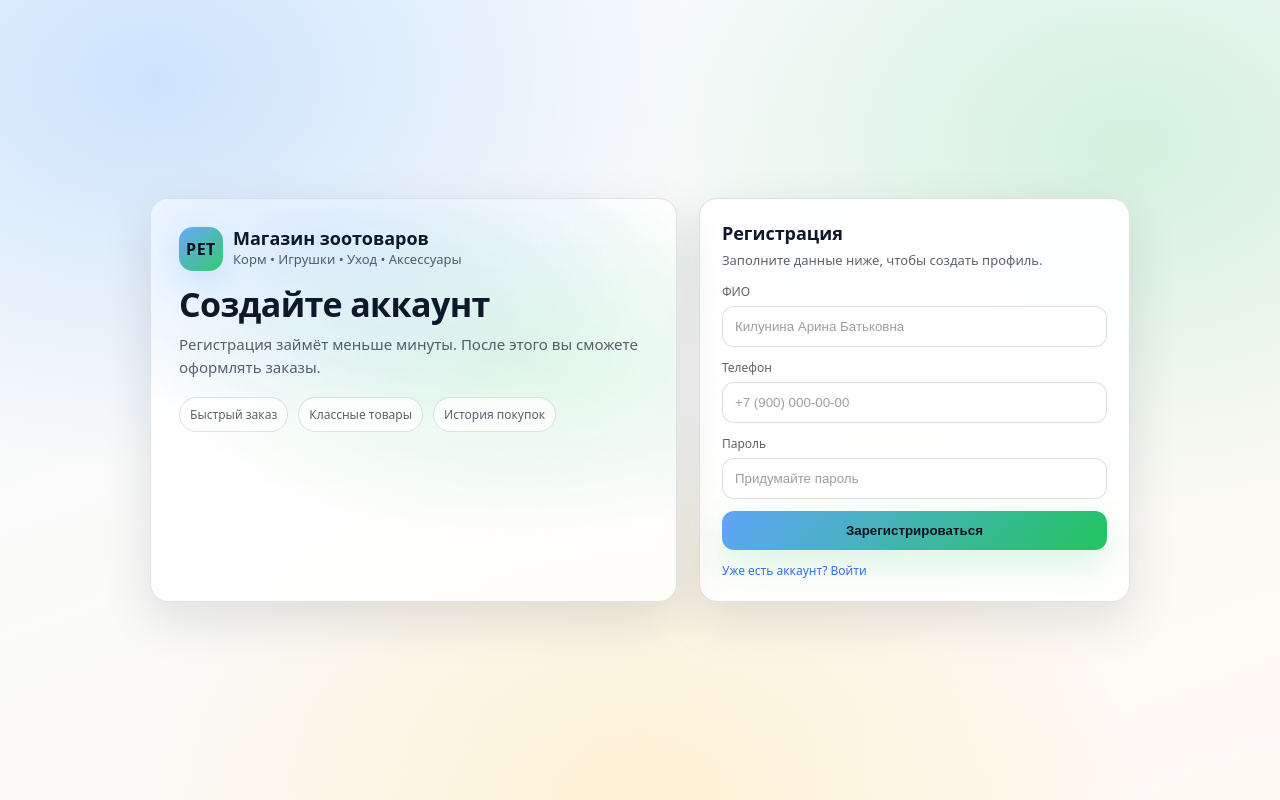
After one commit to ArinaKil/Kursach, a PHP site: page /pages/register.php in a window 1280 px wide. The commit adds this page. Run offline with PHP 8.4, Linux system fonts and the light colour scheme.

Commit message:
страницы авторизации&регистрации. Килунина

```diff
--- a/index.php
+++ b/index.php
@@ -1,4 +1,4 @@
 <?php
-    header("Location: pages/index.php");
+    header("Location: pages/login.php");
     exit();
 ?>
--- a/pages/index.php
+++ b/pages/index.php
@@ -1,5 +1,5 @@
 <?php
-    include "../settings/connect_database.php";
+
 ?>
 <!DOCTYPE html>
 <html lang="ru">
--- /dev/null
+++ b/pages/register.php
@@ -0,0 +1,302 @@
+<?php
+    require_once __DIR__ . '/../settings/connect_database.php';
+    require_once __DIR__ . '/../Controllers/RegisterController.php';
+
+    $error = null;
+    $fioValue = '';
+    $phoneValue = '';
+
+    if ($_SERVER['REQUEST_METHOD'] === 'POST') {
+        $fioValue = trim($_POST['fio'] ?? '');
+        $phoneValue = trim($_POST['phone'] ?? '');
+        $password = $_POST['password'] ?? '';
+
+        $controller = new RegisterController();
+        $error = $controller->register($fioValue, $phoneValue, $password);
+    }
+?>
+<!DOCTYPE html>
+<html lang="ru">
+<head>
+    <meta charset="UTF-8">
+    <meta name="viewport" content="width=device-width, initial-scale=1.0">
+    <title>Регистрация — Магазин зоотоваров</title>
+    <style>
+        :root{
+            --bg1:#f6fbff;
+            --bg2:#fffaf2;
+            --card:#ffffff;
+            --card2:#ffffff;
+            --stroke:rgba(15, 23, 42, .12);
+            --text:#0f172a;
+            --muted:rgba(15, 23, 42, .68);
+            --accent:#22c55e;
+            --accent2:#60a5fa;
+            --danger:#e11d48;
+            --shadow:0 18px 50px rgba(15, 23, 42, .12);
+            --radius:18px;
+        }
+        *{box-sizing:border-box}
+        html,body{height:100%}
+        body{
+            margin:0;
+            font-family: system-ui, -apple-system, Segoe UI, Roboto, Arial, "Noto Sans", "Helvetica Neue", sans-serif;
+            color:var(--text);
+            background:
+                radial-gradient(900px 650px at 12% 10%, rgba(96,165,250,.28), transparent 60%),
+                radial-gradient(820px 620px at 88% 18%, rgba(34,197,94,.18), transparent 60%),
+                radial-gradient(900px 700px at 50% 100%, rgba(251, 191, 36, .16), transparent 55%),
+                linear-gradient(160deg, var(--bg1), var(--bg2));
+            display:flex;
+            align-items:center;
+            justify-content:center;
+            padding:32px 16px;
+        }
+        .shell{
+            width:min(980px, 100%);
+            display:grid;
+            grid-template-columns: 1.1fr .9fr;
+            gap:22px;
+            align-items:stretch;
+        }
+        @media (max-width: 860px){
+            .shell{grid-template-columns:1fr}
+        }
+        .hero{
+            border:1px solid var(--stroke);
+            background:linear-gradient(180deg, rgba(255,255,255,.92), rgba(255,255,255,.78));
+            border-radius:var(--radius);
+            box-shadow:var(--shadow);
+            padding:28px;
+            position:relative;
+            overflow:hidden;
+            min-height:360px;
+        }
+        .hero::before{
+            content:"";
+            position:absolute;
+            inset:-2px;
+            background:
+                radial-gradient(520px 260px at 30% 10%, rgba(96,165,250,.22), transparent 70%),
+                radial-gradient(520px 260px at 70% 40%, rgba(34,197,94,.16), transparent 70%);
+            opacity:.9;
+            pointer-events:none;
+        }
+        .hero > *{position:relative}
+        .brand{
+            display:flex;
+            align-items:center;
+            gap:10px;
+            margin-bottom:14px;
+        }
+        .logo{
+            width:44px;height:44px;
+            border-radius:14px;
+            background:linear-gradient(135deg, rgba(96,165,250,.95), rgba(34,197,94,.90));
+            box-shadow:0 12px 30px rgba(96,165,250,.20);
+            display:grid;
+            place-items:center;
+            color:#0b1220;
+            font-weight:800;
+            letter-spacing:.5px;
+        }
+        .brand-title{font-weight:800;font-size:18px;line-height:1.1}
+        .brand-sub{color:var(--muted);font-size:13px;margin-top:2px}
+        h1{
+            margin:14px 0 10px;
+            font-size:34px;
+            line-height:1.12;
+            letter-spacing:-.6px;
+        }
+        .lead{
+            margin:0;
+            color:var(--muted);
+            font-size:15px;
+            line-height:1.55;
+            max-width:54ch;
+        }
+        .badges{
+            display:flex;
+            flex-wrap:wrap;
+            gap:10px;
+            margin-top:18px;
+        }
+        .badge{
+            border:1px solid var(--stroke);
+            background:rgba(255,255,255,.75);
+            padding:8px 10px;
+            border-radius:999px;
+            font-size:12px;
+            color:var(--muted);
+            backdrop-filter: blur(6px);
+        }
+        .card{
+            border:1px solid var(--stroke);
+            background:linear-gradient(180deg, rgba(255,255,255,.95), rgba(255,255,255,.86));
+            border-radius:var(--radius);
+            box-shadow:var(--shadow);
+            padding:22px;
+        }
+        .card h2{
+            margin:0 0 6px;
+            font-size:18px;
+        }
+        .card p{
+            margin:0 0 14px;
+            color:var(--muted);
+            font-size:13px;
+            line-height:1.45;
+        }
+        form{margin-top:10px}
+        .field{margin:12px 0}
+        label{
+            display:block;
+            font-size:12px;
+            color:var(--muted);
+            margin:0 0 6px;
+        }
+        input{
+            width:100%;
+            padding:12px 12px;
+            border-radius:12px;
+            border:1px solid rgba(15, 23, 42, .14);
+            background:rgba(255,255,255,.92);
+            color:var(--text);
+            outline:none;
+            transition: border-color .15s ease, box-shadow .15s ease, transform .02s ease;
+        }
+        input::placeholder{color:rgba(15, 23, 42, .42)}
+        input:focus{
+            border-color: rgba(96,165,250,.75);
+            box-shadow: 0 0 0 4px rgba(96,165,250,.18);
+        }
+        .row{
+            display:flex;
+            justify-content:space-between;
+            align-items:center;
+            gap:10px;
+            margin-top:10px;
+        }
+        .btn{
+            appearance:none;
+            border:none;
+            cursor:pointer;
+            border-radius:12px;
+            padding:12px 14px;
+            font-weight:700;
+            color:#0b1220;
+            background: linear-gradient(135deg, var(--accent2), var(--accent));
+            box-shadow: 0 14px 34px rgba(34,197,94,.18);
+            width:100%;
+            transition: transform .06s ease, filter .15s ease;
+        }
+        .btn:active{transform: translateY(1px)}
+        .btn:hover{filter: brightness(1.03)}
+        .links{
+            margin-top:12px;
+            display:flex;
+            justify-content:space-between;
+            gap:10px;
+            flex-wrap:wrap;
+            font-size:12px;
+        }
+        a{color:rgba(37, 99, 235, .92);text-decoration:none}
+        a:hover{text-decoration:underline}
+        .error{
+            border:1px solid rgba(225,29,72,.22);
+            background: rgba(225,29,72,.08);
+            color: #9f1239;
+            padding:10px 12px;
+            border-radius:12px;
+            font-size:13px;
+            line-height:1.35;
+            margin-top:10px;
+        }
+        .footer-note{
+            margin-top:16px;
+            color:rgba(15, 23, 42, .55);
+            font-size:11px;
+            line-height:1.45;
+        }
+    </style>
+</head>
+<body>
+    <div class="shell">
+        <section class="hero" aria-label="Описание регистрации">
+            <div class="brand">
+                <div class="logo" aria-hidden="true">PET</div>
+                <div>
+                    <div class="brand-title">Магазин зоотоваров</div>
+                    <div class="brand-sub">Корм • Игрушки • Уход • Аксессуары</div>
+                </div>
+            </div>
+
+            <h1>Создайте аккаунт</h1>
+            <p class="lead">
+                Регистрация займёт меньше минуты. После этого вы сможете оформлять заказы.
+            </p>
+
+            <div class="badges" aria-label="Преимущества">
+                <div class="badge">Быстрый заказ</div>
+                <div class="badge">Классные товары</div>
+                <div class="badge">История покупок</div>
+            </div>
+        </section>
+
+        <section class="card" aria-label="Форма регистрации">
+            <h2>Регистрация</h2>
+            <p>Заполните данные ниже, чтобы создать профиль.</p>
+
+            <?php if (!empty($error)): ?>
+                <div class="error"><?= htmlspecialchars($error) ?></div>
+            <?php endif; ?>
+
+            <form method="POST" autocomplete="on" novalidate>
+                <div class="field">
+                    <label for="fio">ФИО</label>
+                    <input
+                        id="fio"
+                        name="fio"
+                        type="text"
+                        placeholder="Килунина Арина Батьковна"
+                        value="<?= htmlspecialchars($fioValue) ?>"
+                        required
+                    />
+                </div>
+
+                <div class="field">
+                    <label for="phone">Телефон</label>
+                    <input
+                        id="phone"
+                        name="phone"
+                        type="tel"
+                        inputmode="tel"
+                        placeholder="+7 (900) 000-00-00"
+                        value="<?= htmlspecialchars($phoneValue) ?>"
+                        required
+                    />
+                </div>
+
+                <div class="field">
+                    <label for="password">Пароль</label>
+                    <input
+                        id="password"
+                        name="password"
+                        type="password"
+                        placeholder="Придумайте пароль"
+                        required
+                    />
+                </div>
+
+                <div class="row">
+                    <button class="btn" type="submit">Зарегистрироваться</button>
+                </div>
+
+                <div class="links">
+                    <a href="login.php">Уже есть аккаунт? Войти</a>
+                </div>
+            </form>
+        </section>
+    </div>
+</body>
+</html>
```
Also changed, not shown: pages/login.php (added, +289 -0 lines).
